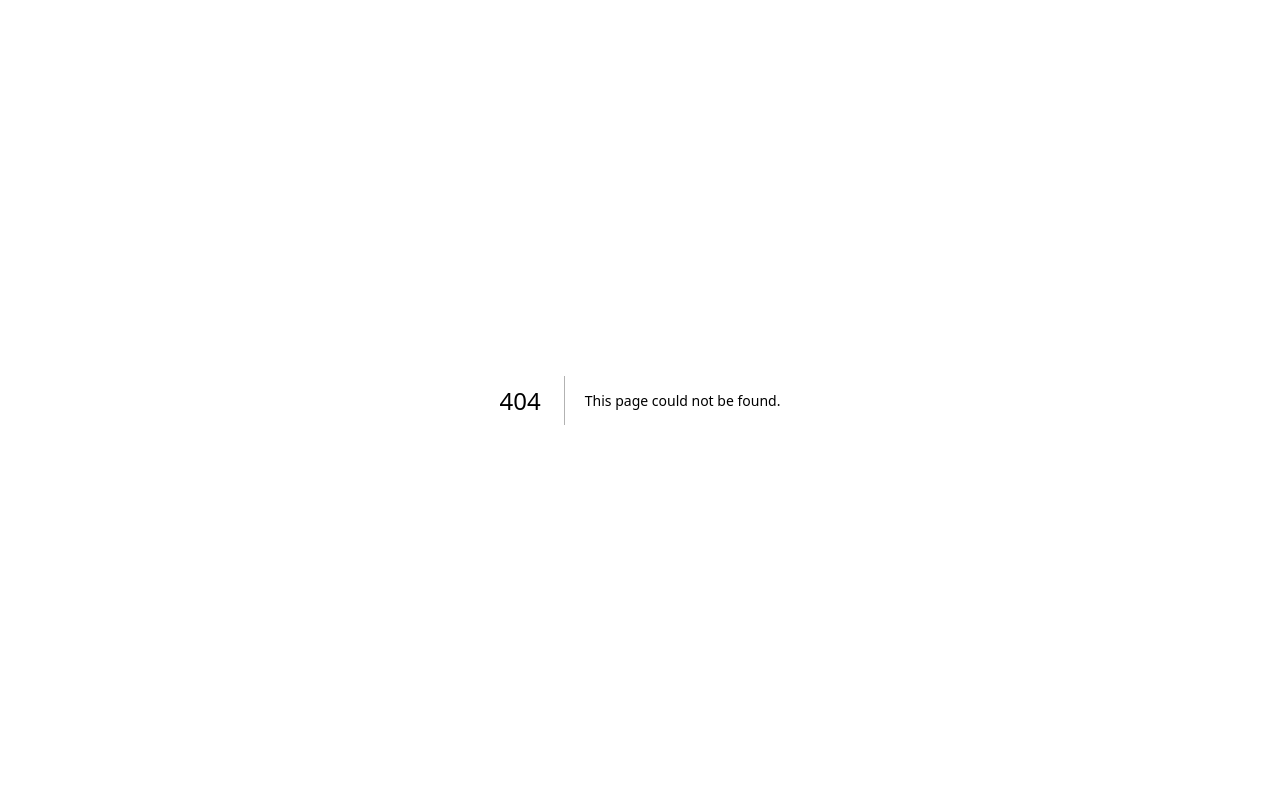
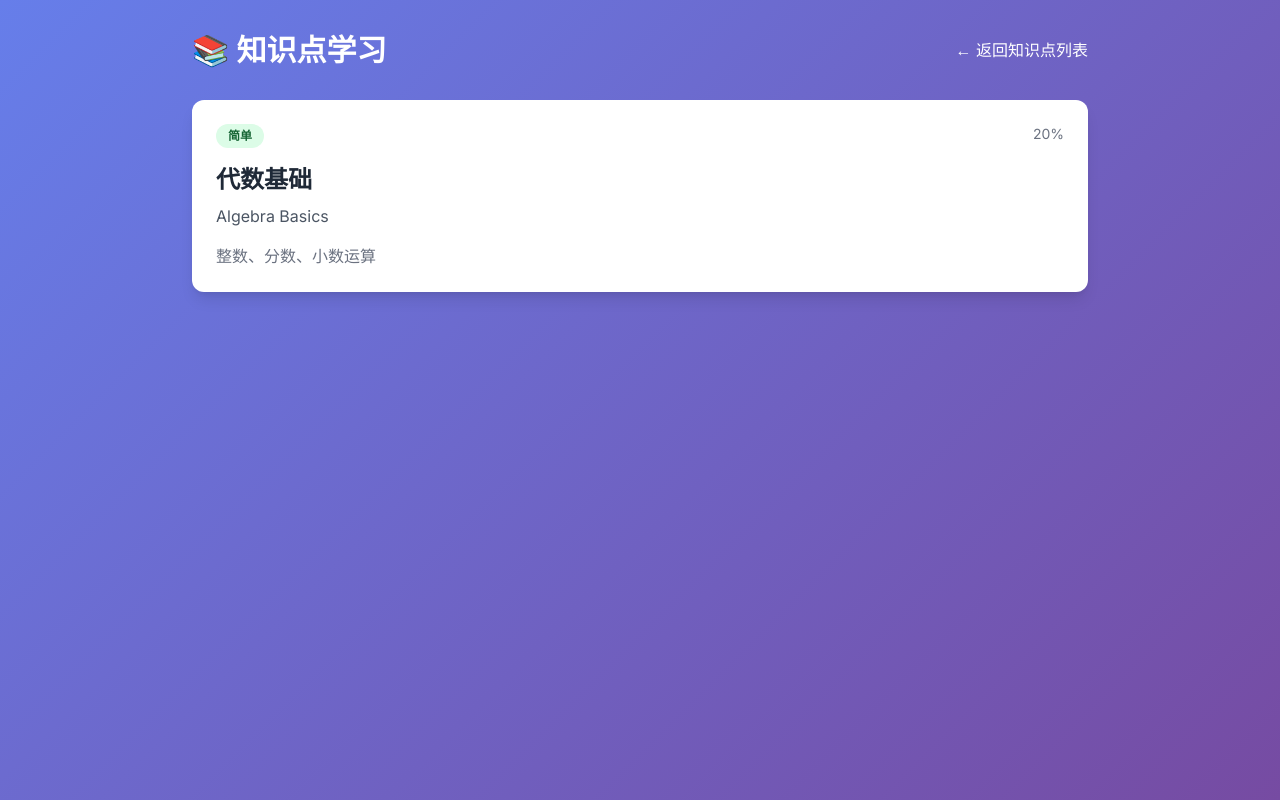
Before and after one commit to ocean-Go/amc8-prep, a Next.js app in the folder amc8-prep/: page /knowledge/algebra-basics in a window 1280 px wide. Before the commit this address had no page. Built offline with nearby package versions, Linux system fonts and the light colour scheme.

Commit message:
fix: add knowledge slug route and update topic links

```diff
--- /dev/null
+++ b/amc8-prep/app/knowledge/[slug]/page.tsx
@@ -0,0 +1,57 @@
+import Link from "next/link";
+import { notFound } from "next/navigation";
+
+import { amc8Topics } from "@/data/amc8-topics";
+
+type KnowledgeTopicPageProps = {
+  params: Promise<{
+    slug: string;
+  }>;
+};
+
+export default async function KnowledgeTopicPage({ params }: KnowledgeTopicPageProps) {
+  const { slug } = await params;
+  const topic = amc8Topics.find((item) => item.id === slug);
+
+  if (!topic) {
+    notFound();
+  }
+
+  return (
+    <main className="min-h-screen p-8">
+      <div className="max-w-4xl mx-auto">
+        <div className="flex justify-between items-center mb-8">
+          <h1 className="text-3xl font-bold text-white">📚 知识点学习</h1>
+          <Link href="/topics" className="text-white hover:underline">
+            ← 返回知识点列表
+          </Link>
+        </div>
+
+        <div className="card">
+          <div className="flex justify-between items-start mb-4">
+            <span
+              className={`px-3 py-1 rounded-full text-xs font-semibold ${
+                topic.difficulty === "easy"
+                  ? "bg-green-100 text-green-800"
+                  : topic.difficulty === "medium"
+                  ? "bg-yellow-100 text-yellow-800"
+                  : "bg-red-100 text-red-800"
+              }`}
+            >
+              {topic.difficulty === "easy"
+                ? "简单"
+                : topic.difficulty === "medium"
+                ? "中等"
+                : "困难"}
+            </span>
+            <span className="text-sm text-gray-500">{topic.weight}%</span>
+          </div>
+
+          <h2 className="text-2xl font-bold text-gray-800 mb-2">{topic.nameCN}</h2>
+          <p className="text-gray-600">{topic.name}</p>
+          <p className="text-gray-500 mt-4">{topic.description}</p>
+        </div>
+      </div>
+    </main>
+  );
+}
--- a/amc8-prep/app/topics/page.tsx
+++ b/amc8-prep/app/topics/page.tsx
@@ -16,7 +16,7 @@ export default function TopicsPage() {
 
         <div className="grid md:grid-cols-2 lg:grid-cols-3 gap-6">
           {amc8Topics.map((topic) => (
-            <Link href={`/topics/${topic.id}`} key={topic.id} className="block">
+            <Link href={`/knowledge/${topic.id}`} key={topic.id} className="block">
               <div className="card hover:scale-105 transition cursor-pointer h-full">
                 <div className="flex justify-between items-start mb-4">
                   <span
```
